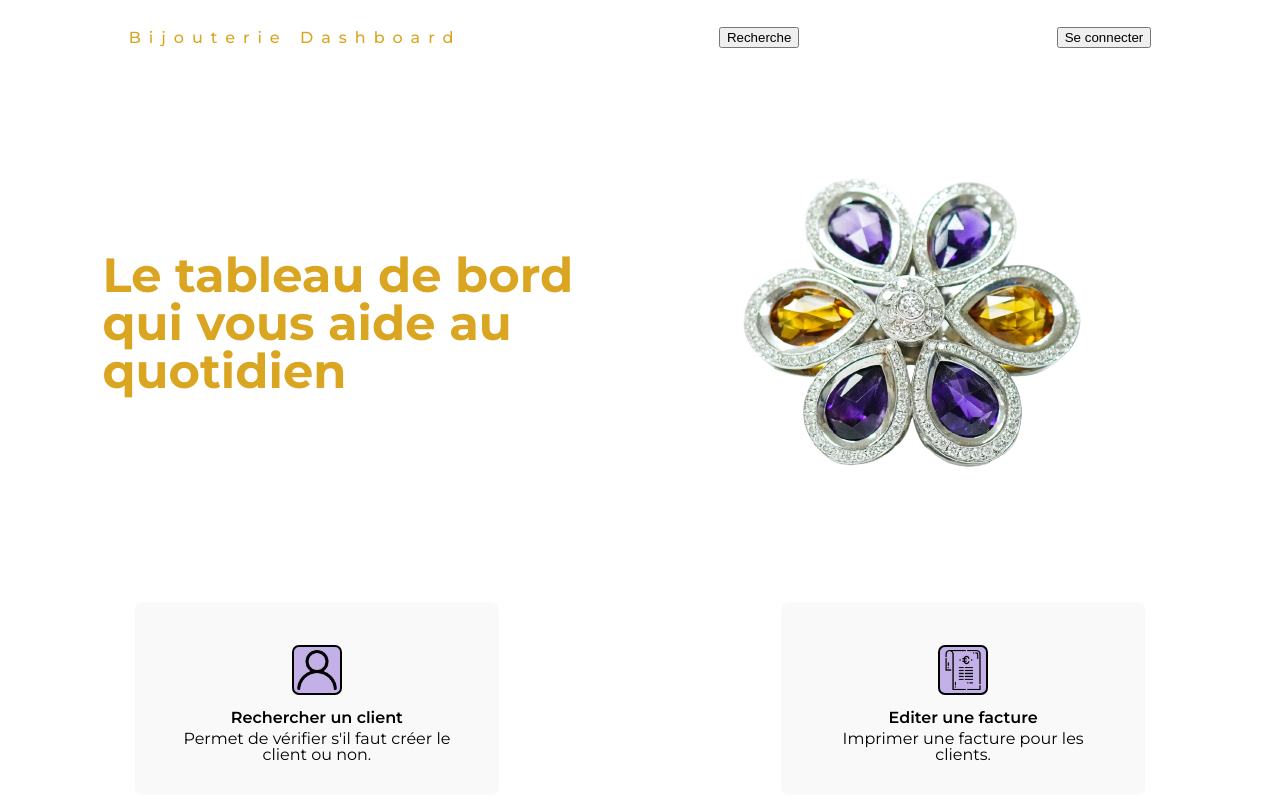
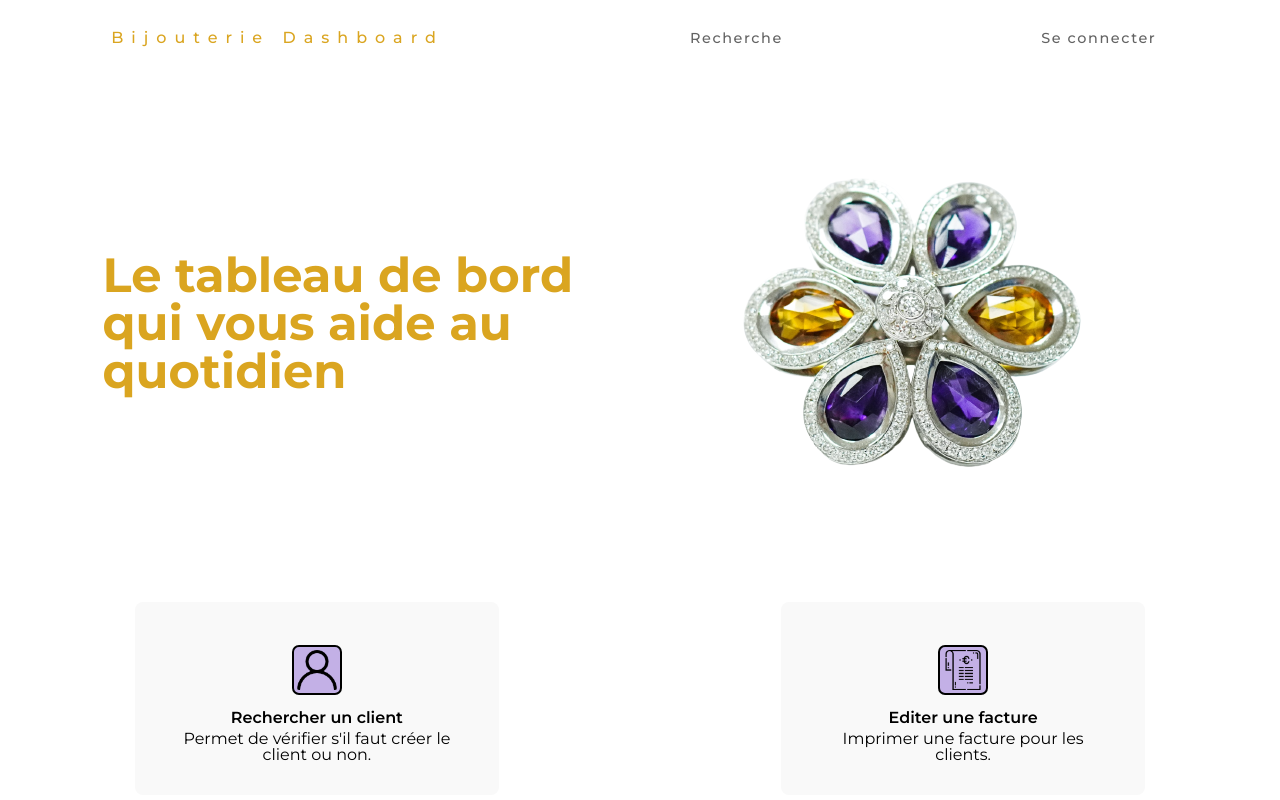
Before and after one commit to 1221139141/dashboard_jewelry, a JavaScript app: page / in a window 1280 px wide. Shown: the top 800 px of the page. Built offline with nearby package versions, Linux system fonts and the light colour scheme; the HTML template or start-up script is replaced by a standard one.

Commit message:
yarn build

```diff
--- a/src/components/button-navbar/ButtonNavbar.js
+++ b/src/components/button-navbar/ButtonNavbar.js
@@ -2,8 +2,8 @@ import "./ButtonNavbar.css";
 
 export default function ButtonNavbar({titleButton}) {
   return (
-    <div>
-        <button className='buttonNavbar'>{titleButton}</button>
+    <div className='buttonNavbar'>
+        <button>{titleButton}</button>
     </div>
   );
 };
```
Also changed, not shown: 1 other file (tests, documents, lock files or other folders).
